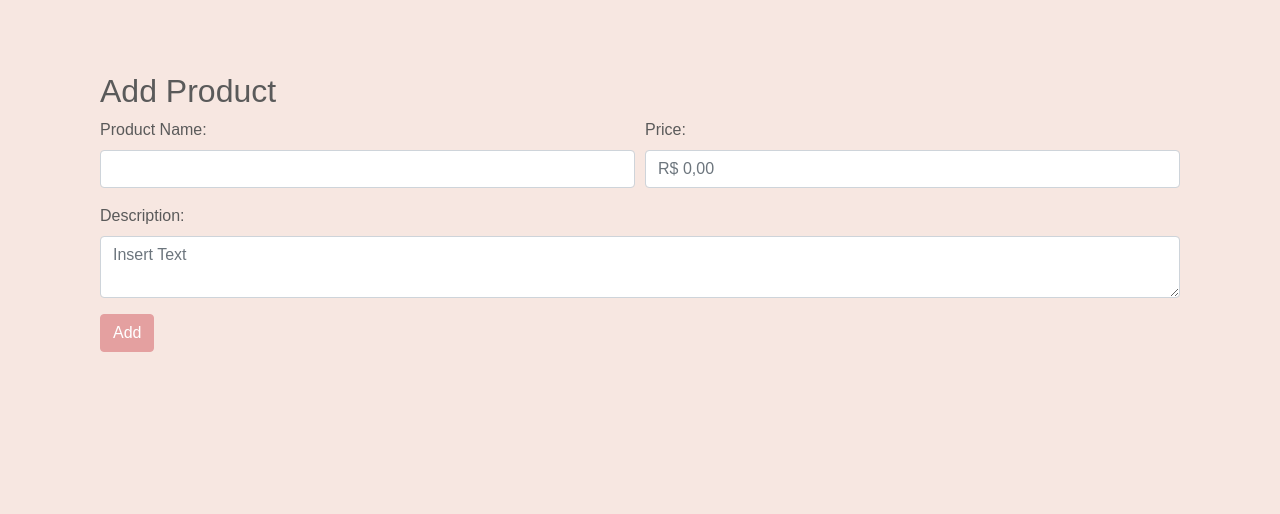
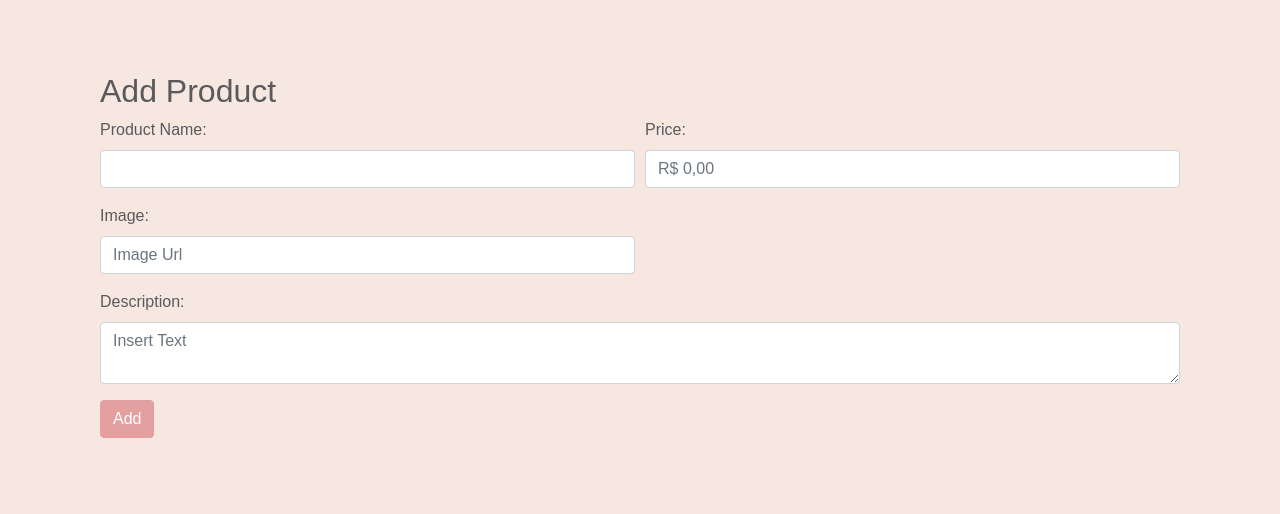
Before and after one commit to BrunoOliveira90/SweetOrder, a Flask app: page /Add_Product in a window 1280 px wide. Shown: the part 56-570 px from the top of the page. Run offline with Flask 3, Linux system fonts and the light colour scheme; a user stored in the database is signed in; some libraries are stand-ins or nearby versions.

Commit message:
Adding images to products.

```diff
--- a/app/auth.py
+++ b/app/auth.py
@@ -53,13 +53,14 @@ def addprod():
         name = request.form.get('name')
         price = request.form.get('price')
         description = request.form.get('description')
+        image = request.form.get('image')
 
         productname = Product.query.filter_by(name=name).first()
 
         if productname:
           flash('Product already registered.', category='danger')
         else:
-            new_product = Product(name=name, price=price, description=description)
+            new_product = Product(name=name, price=price, image=image, description=description)
             db.session.add(new_product)
             db.session.commit()
             flash('Product added successfully', category='success')
--- a/app/models.py
+++ b/app/models.py
@@ -19,6 +19,7 @@ class Product(db.Model):
     name = db.Column(db.String(100), nullable=False)
     description = db.Column(db.String(200), nullable=False)
     price = db.Column(db.Float, nullable=False)
+    image = db.Column(db.String(5000), nullable=False)
 
 class Order(db.Model):
     id = db.Column(db.Integer, primary_key=True)
--- a/app/templates/prod_add.html
+++ b/app/templates/prod_add.html
@@ -16,6 +16,10 @@
                 <label for="last_name">Price:</label>
                 <input type="number" step="0.01" min="0.01" class="form-control" id="price" name="price" placeholder="R$ 0,00" required>
             </div>
+            <div class="form-group col-md-6">
+                <label for="last_name">Image:</label>
+                <input type="text" class="form-control" id="image" name="image" placeholder="Image Url" required>
+            </div>
         </div>
         <div class="form-group">
             <label for="cpf">Description:</label>
--- a/app/templates/prod_edit.html
+++ b/app/templates/prod_edit.html
@@ -11,6 +11,9 @@
 
     <label for="price">Price:</label>
     <input type="number" class="form-control" id="price" name="price" value="{{ product.price }}" required>
+
+    <label for="name">Image:</label>
+    <input type="text" class="form-control" id="image" name="image" value="{{ product.image }}" required>
 
     <label for="description">Description:</label>
     <textarea class="form-control" id="description" name="description" placeholder="Insert Text" maxlength="500">{{ product.description }}</textarea>
--- a/app/templates/products.html
+++ b/app/templates/products.html
@@ -10,7 +10,7 @@
         {% for product in products %}
         <div class="col-md-4">
             <div class="card mb-4 shadow-sm">
-                <img src="{{ product.image_url }}" class="card-img-top" alt="{{ product.name }}">
+                <img src="{{ product.image }}" class="card-img-top img-fluid" style="height: 200px; object-fit: cover;" alt='Imagem do produto'>
                 <div class="card-body">
                     <h5 class="card-title">{{ product.name }}</h5>
                     <h5 class="card-title">ID: {{ product.id }}</h5>
```
Also changed, not shown: instance/database.db.
